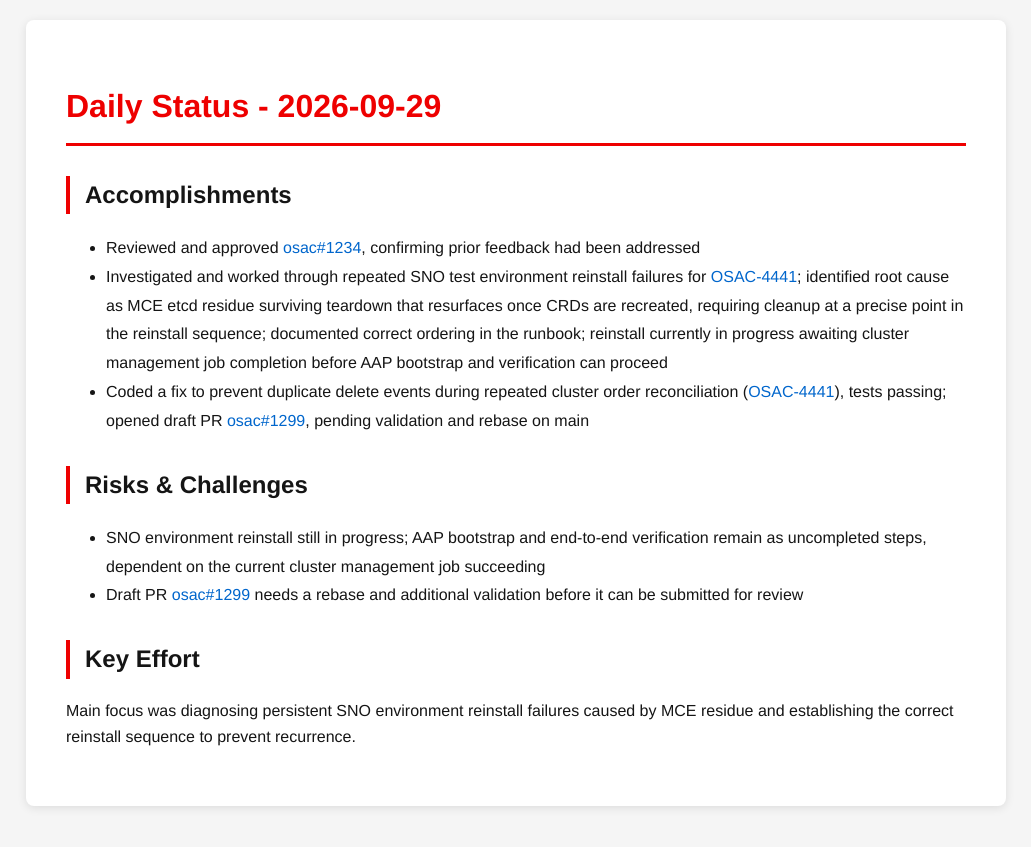
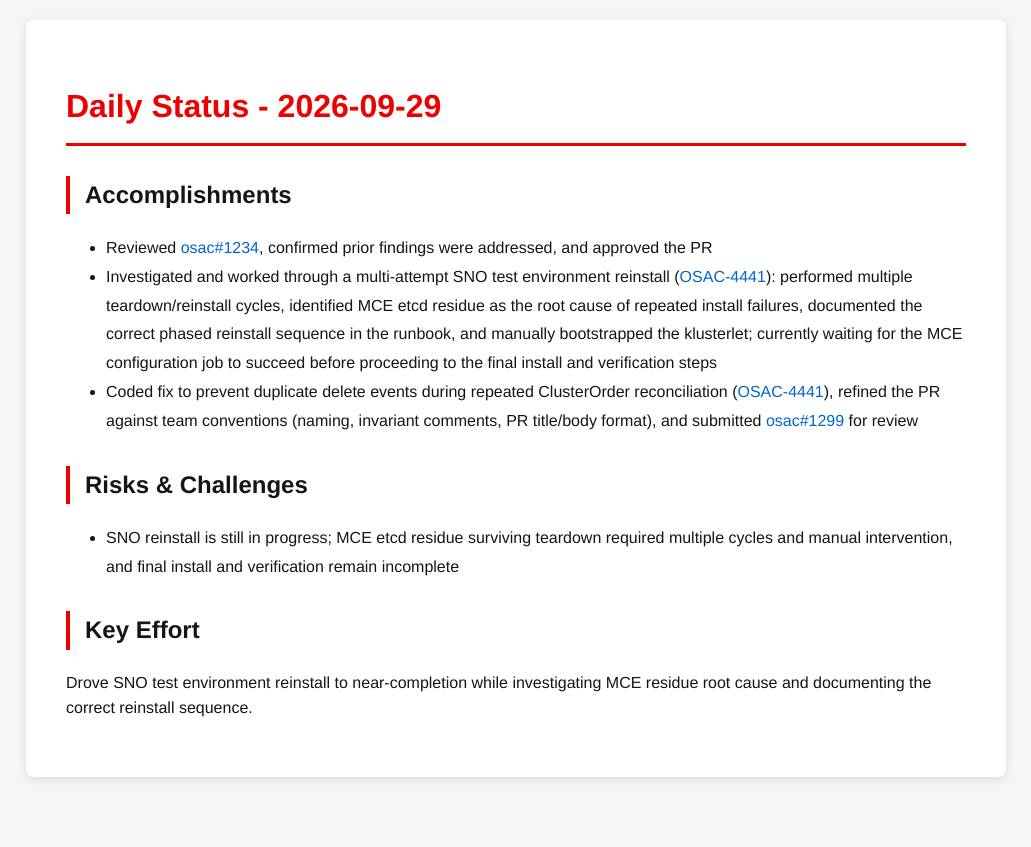
Before and after one commit to tzvatot/daily-status, a Jekyll site: the page built from 2026-09-29.md, in a window 1280 px wide. Shown: the top 847 px of the page, without its empty margins (124-1155 px from the left). Built offline with Jekyll 4.4.1, drawn with Linux system fonts in a browser that asks for light colours.

Commit message:
Daily status update - 2026-09-29

```diff
--- a/2026-09-29.md
+++ b/2026-09-29.md
@@ -7,13 +7,12 @@ date: 2026-09-29
 # Daily Status - 2026-09-29
 
 ## Accomplishments
-- Reviewed and approved [osac#1234](https://github.com/osac-project/osac/pull/1234), confirming prior feedback had been addressed
-- Investigated and worked through repeated SNO test environment reinstall failures for [OSAC-4441](https://redhat.atlassian.net/browse/OSAC-4441); identified root cause as MCE etcd residue surviving teardown that resurfaces once CRDs are recreated, requiring cleanup at a precise point in the reinstall sequence; documented correct ordering in the runbook; reinstall currently in progress awaiting cluster management job completion before AAP bootstrap and verification can proceed
-- Coded a fix to prevent duplicate delete events during repeated cluster order reconciliation ([OSAC-4441](https://redhat.atlassian.net/browse/OSAC-4441)), tests passing; opened draft PR [osac#1299](https://github.com/osac-project/osac/pull/1299), pending validation and rebase on main
+- Reviewed [osac#1234](https://github.com/osac-project/osac/pull/1234), confirmed prior findings were addressed, and approved the PR
+- Investigated and worked through a multi-attempt SNO test environment reinstall ([OSAC-4441](https://redhat.atlassian.net/browse/OSAC-4441)): performed multiple teardown/reinstall cycles, identified MCE etcd residue as the root cause of repeated install failures, documented the correct phased reinstall sequence in the runbook, and manually bootstrapped the klusterlet; currently waiting for the MCE configuration job to succeed before proceeding to the final install and verification steps
+- Coded fix to prevent duplicate delete events during repeated ClusterOrder reconciliation ([OSAC-4441](https://redhat.atlassian.net/browse/OSAC-4441)), refined the PR against team conventions (naming, invariant comments, PR title/body format), and submitted [osac#1299](https://github.com/osac-project/osac/pull/1299) for review
 
 ## Risks & Challenges
-- SNO environment reinstall still in progress; AAP bootstrap and end-to-end verification remain as uncompleted steps, dependent on the current cluster management job succeeding
-- Draft PR [osac#1299](https://github.com/osac-project/osac/pull/1299) needs a rebase and additional validation before it can be submitted for review
+- SNO reinstall is still in progress; MCE etcd residue surviving teardown required multiple cycles and manual intervention, and final install and verification remain incomplete
 
 ## Key Effort
-Main focus was diagnosing persistent SNO environment reinstall failures caused by MCE residue and establishing the correct reinstall sequence to prevent recurrence.
+Drove SNO test environment reinstall to near-completion while investigating MCE residue root cause and documenting the correct reinstall sequence.
```
